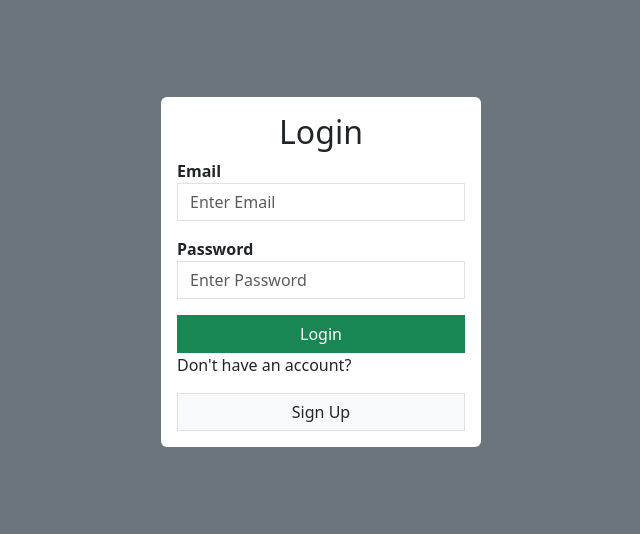
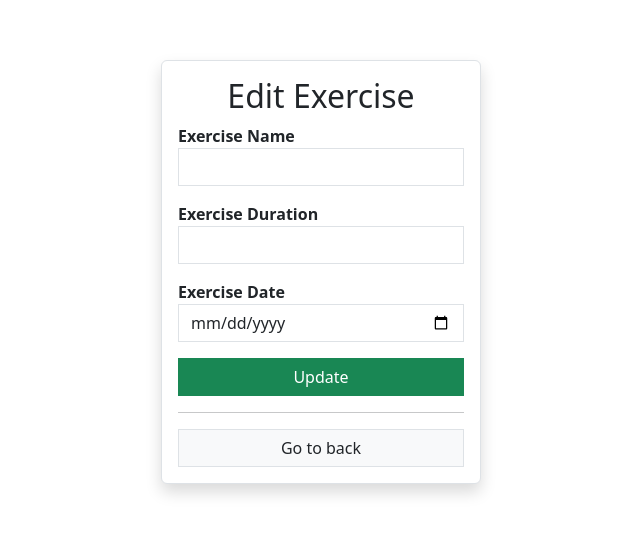
Before and after one commit to denislevin15/my_full_stack_project_repo, a React (Create React App) app: page /exercise/1/edit in a window 1280 px wide. Before the commit this address led to /login. Shown: the part 128-662 px from the top of the page, without its empty margins (319-959 px from the left). Built offline with nearby package versions, Linux system fonts and the light colour scheme; no server answers.

Commit message:
Implement Regular User CRUD operation

```diff
--- a/src/App.js
+++ b/src/App.js
@@ -4,7 +4,7 @@ import { BrowserRouter, Routes, Route } from 'react-router-dom'
 import Signup from './pages/Signup'
 import Login from './pages/Login'
 import Home from './pages/Home'
-import DetailExerciseForOneUser from './components/DetailExerciseForOneUser'
+import EditExerciseForOneUser from './components/EditExerciseForOneUser'
 
 
 import { AuthProvider } from './context/AuthContext'
@@ -18,7 +18,7 @@ const App = () => {
           <Route path='/' element={<Home />} />
           <Route path='/register' element={<Signup />} />
           <Route path='/login' element={<Login />} />
-          <Route path="/exercise/:exerciseId/detail" element={<DetailExerciseForOneUser />} />
+          <Route path="/exercise/:exerciseId/edit" element={<EditExerciseForOneUser />} />
           <Route path='/exercise/*' element={<Home />} />
         </Routes>
       </BrowserRouter>
--- a/src/components/DetailExerciseForOneUser.jsx
+++ b/src/components/EditExerciseForOneUser.jsx
@@ -1,20 +1,26 @@
 import axios from "axios";
 import { useCallback, useEffect, useState } from "react";
-import { useParams } from "react-router-dom";
+import { useParams, useNavigate } from "react-router-dom";
 import { Link } from "react-router-dom";
 
-const DetailExerciseForOneUser = () => {
+const EditExerciseForOneUser = () => {
 
   const params = useParams()
   const { exerciseId } = params;
-  const [detailedInfor, setDetailedInfor] = useState({});
+  const [exerciseName, setExerciseName] = useState("");
+  const [exerciseDuration, setExerciseDuration] = useState("");
+  const [exerciseDate, setExerciseDate] = useState("");
+
+  const navigate = useNavigate();
 
   const fetchExerciseOne = useCallback(async () => {
     try {
       const response = await axios.get(`http://localhost:3001/getexerciseone/?exerciseId=${exerciseId}`)
-      setDetailedInfor(response.data);
+      setExerciseName(response.data.exerciseName);
+      setExerciseDuration(response.data.exerciseDuration);
+      setExerciseDate(response.data.exerciseDate);
     } catch (err) {
-      console.log(err.name + ":" + err.message)
+      alert(err.name + ":" + err.message)
     }
   }, [exerciseId])
 
@@ -22,12 +28,29 @@ const DetailExerciseForOneUser = () => {
     fetchExerciseOne();
   }, [fetchExerciseOne])
 
+
+  const onClickUpdate = useCallback(async () => {
+    try {
+      const response = await axios.put(`http://localhost:3001/updateexercise/?exerciseId=${exerciseId}`, { exerciseName, exerciseDuration, exerciseDate })
+      if (response.data === "Exercise not found")
+      {
+        alert(response.data);
+      }
+      else {navigate("/exercise")}
+    } catch (error) {
+      alert(error.name + ":" + error.message)
+    }
+  }, [exerciseDate, exerciseDuration, exerciseId, exerciseName, navigate])
+
   return (
     <div className="d-flex justify-content-center align-items-center vh-100">
       <div className="bg-white p-3 rounded w-25 border bordered shadow">
         <h2><center>Edit Exercise</center></h2>
 
-        <form>
+        <form onSubmit={(e) => {
+          e.preventDefault()
+          e.stopPropagation()
+        }}>
           <div className="mb-3">
             <label htmlFor="exerciseName">
               <strong>Exercise Name</strong>
@@ -35,7 +58,9 @@ const DetailExerciseForOneUser = () => {
             <input type="text"
               autoComplete='off'
               name='exerciseName'
+              value={exerciseName}
               className='form-control rounded-0'
+              onChange={(e) => setExerciseName(e.target.value)}
               required
             />
           </div>
@@ -46,7 +71,9 @@ const DetailExerciseForOneUser = () => {
             <input type="text"
               autoComplete='off'
               name='exerciseDuration'
+              value={exerciseDuration}
               className='form-control rounded-0'
+              onChange={e => setExerciseDuration(e.target.value)}
               required
             />
           </div>
@@ -54,23 +81,25 @@ const DetailExerciseForOneUser = () => {
             <label htmlFor="exerciseDate">
               <strong>Exercise Date</strong>
             </label>
-            <input type="text"
+            <input type="date"
               name='exerciseDate'
+              value={exerciseDate.slice(0, 10)}
               className='form-control rounded-0'
+              onChange={e => setExerciseDate(e.target.value)}
               required
             />
           </div>
-          <button type = "submit" className="btn btn-success w-100 rounded-0">
-            Edit
+          <button className="btn btn-success w-100 rounded-0" onClick={onClickUpdate}>
+            Update
           </button>
         </form>
         <hr />
         <Link to="/exercise" className="btn btn-default border w-100 bg-light rounded-0 text-decoration-none">
-          Save
+          Go to back
         </Link>
       </div>
     </div>
   )
 }
 
-export default DetailExerciseForOneUser;
+export default EditExerciseForOneUser;
--- a/src/components/ExerciseListForOneUser.jsx
+++ b/src/components/ExerciseListForOneUser.jsx
@@ -46,7 +46,7 @@ const ExerciseListForOneUser = () => {
                   <td>{ exerciseList.exerciseDuration}</td>
                   <td>{exerciseList.exerciseDate.slice(0, 10)}</td>
                   <td className="d-flex gap-3">
-                    <Link className="btn btn-primary w-100 rounded-0" to={`/exercise/${exerciseList._id}/detail`}>detail</Link>
+                    <Link className="btn btn-primary w-100 rounded-0" to={`/exercise/${exerciseList._id}/edit`}>Edit</Link>
                     <button className="btn btn-danger w-100 rounded-0" onClick={() => onClickDeleteExercise(exerciseList._id)}>delete</button>
                   </td>
                 </tr>
--- a/src/pages/regularUser/AddExercise.jsx
+++ b/src/pages/regularUser/AddExercise.jsx
@@ -1,5 +1,6 @@
 import { useState } from "react"
 import axios from "axios";
+import { useNavigate } from "react-router-dom";
 import { useAuth } from "../../context/AuthContext";
 
 const AddExercise = () => {
@@ -9,6 +10,9 @@ const AddExercise = () => {
   const [exerciseDate, setExerciseDate] = useState("");
   const { isLoggedIn } = useAuth();
   const userId = isLoggedIn;
+
+  const navigate = useNavigate();
+
   const onClickAddExercise = async () => {
     if (exerciseName === "" || exerciseDuration === "" || exerciseDate === "") {
       alert("Please Input All!")
@@ -16,6 +20,7 @@ const AddExercise = () => {
       try {
         const result = await axios.post("http://localhost:3001/addexercise", { userId, exerciseName, exerciseDuration, exerciseDate })
         console.log(result.data);
+        navigate("/exercise")
       } catch (err) { alert(err.name + ":" + err.message) }
     }
   }
--- a/src/utils/constant.js
+++ b/src/utils/constant.js
@@ -6,7 +6,7 @@ export const navItems = [
   },
   {
     item: "Add User",
-    url: "/home/adduser",
+    url: "/exercise/adduser",
     role: "userManager"
   },
   {
```
